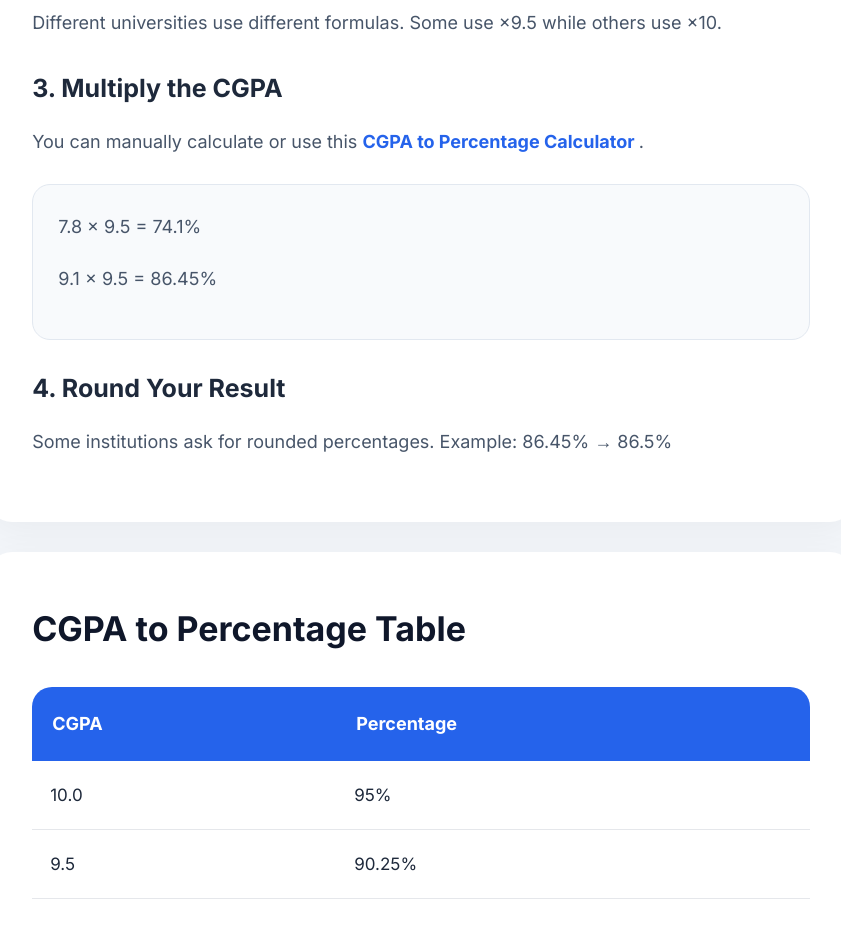
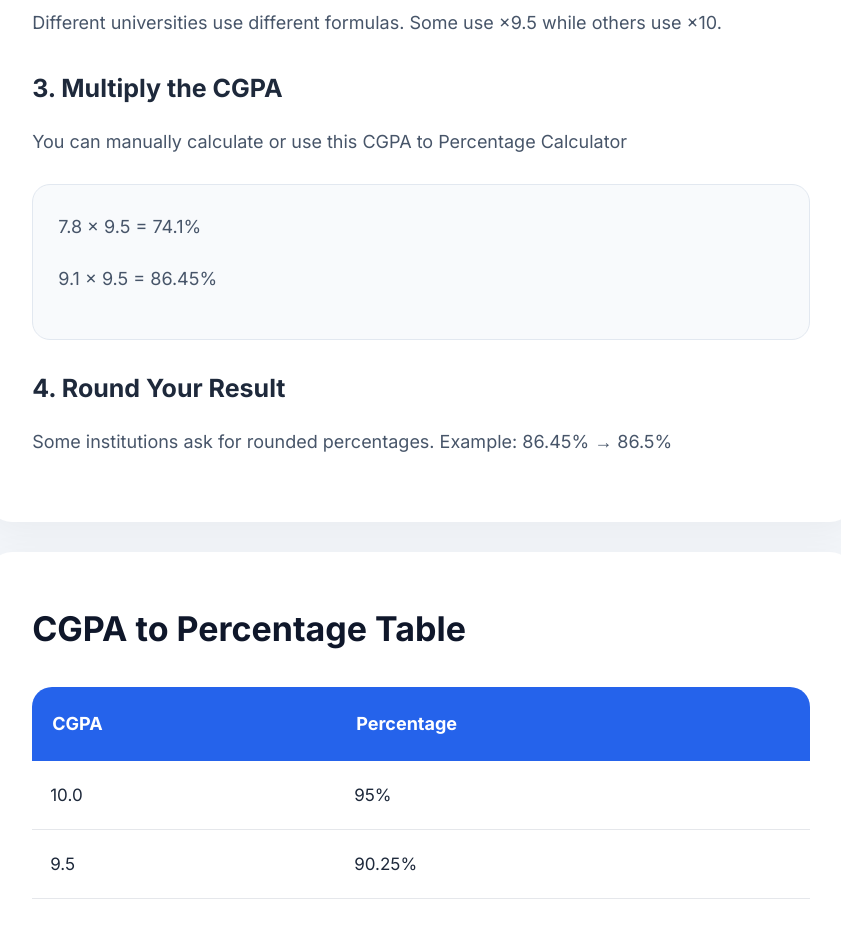
Before and after one commit to azkardaily72-star/CGPA-to-percentage-Guide, a plain HTML site: page index.html in a window 1280 px wide. Shown: the part 2320-3245 px from the top of the page, without its empty margins (374-1215 px from the left). Drawn offline with Linux system fonts and the light colour scheme.

Commit message:
Update index.html

```diff
--- a/index.html
+++ b/index.html
@@ -407,9 +407,7 @@ Some use ×9.5 while others use ×10.
 
 <p>
 You can manually calculate or use this
-<a href="https://cgpalab.com/" target="_blank">
 CGPA to Percentage Calculator
-</a>.
 </p>
 
 <div class="highlight">
```
